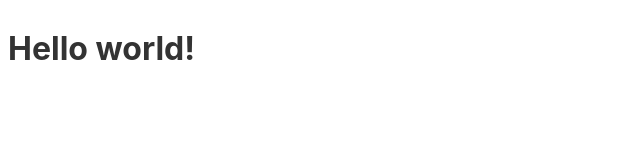
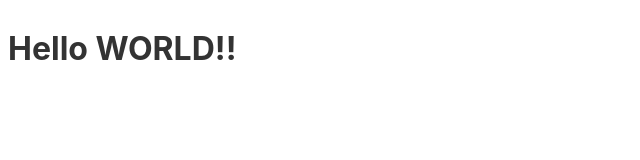
Before and after one commit to alialdanp/Svelte.dev-Tutorial-Code, a Svelte app: page / in a window 1280 px wide. Shown: the top 160 px of the page, without its empty margins (0-640 px from the left). Built offline with nearby package versions, Linux system fonts and the light colour scheme.

Commit message:
01-02. Adding data

```diff
--- a/src/App.svelte
+++ b/src/App.svelte
@@ -1 +1,5 @@
-<h1>Hello world!</h1>
+<script>
+  let name = 'world';
+</script>
+
+<h1>Hello {name.toUpperCase()}!!</h1>
```
